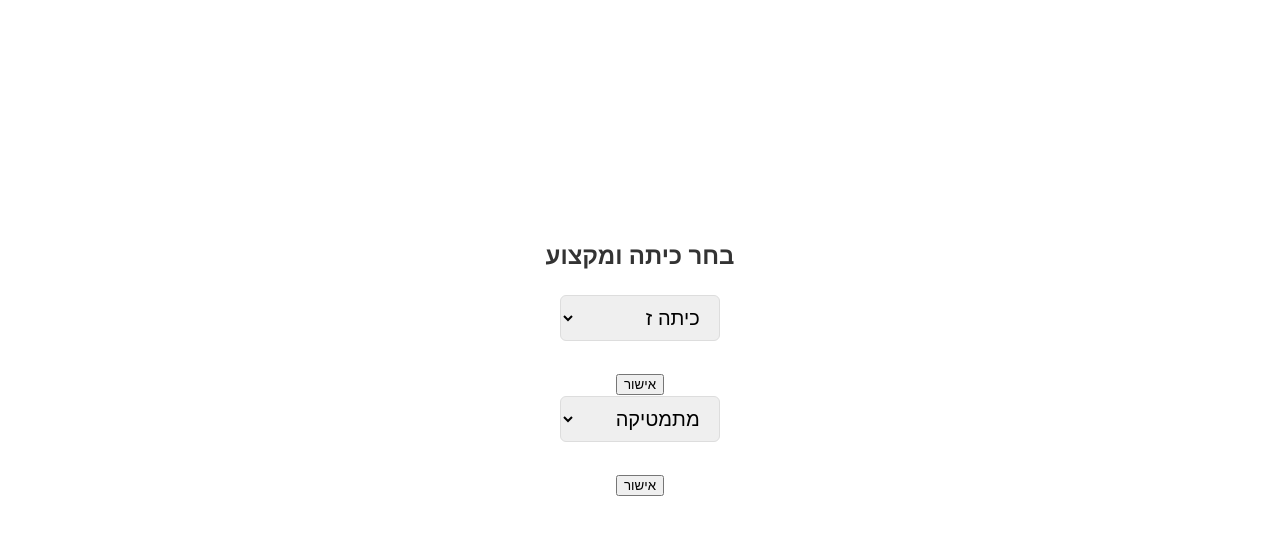
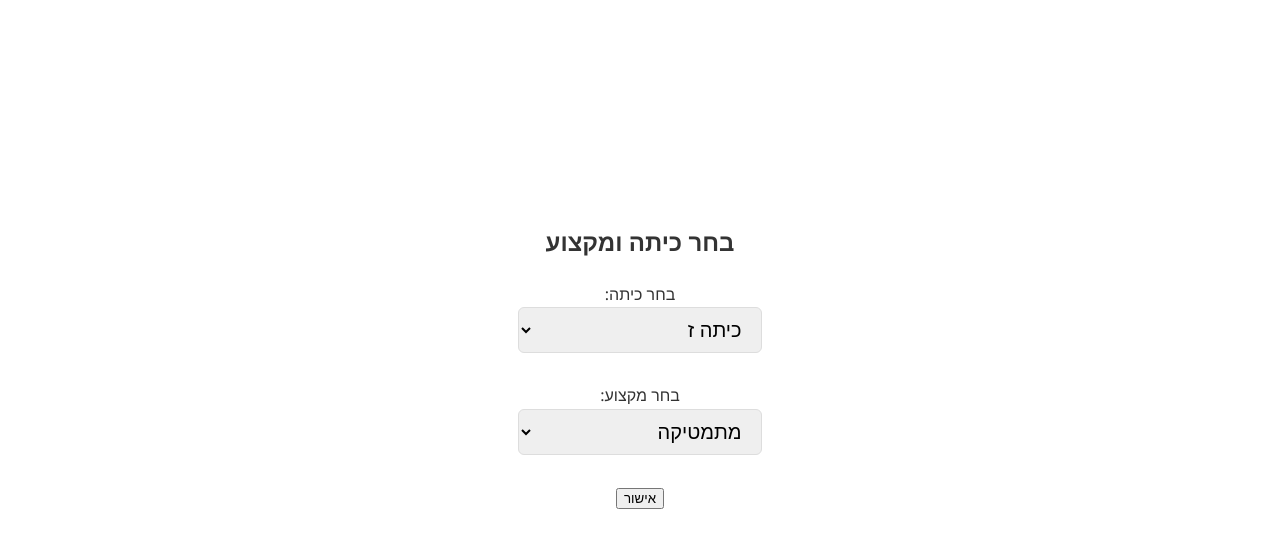
Before and after one commit to talmeshulam2010/hackathon.web2, a plain HTML site: page index.html in a window 1280 px wide. Both pictures are taken after a click on the button "התחל". Shown: the part 83-630 px from the top of the page. Drawn offline with Linux system fonts and the light colour scheme.

Commit message:
Update index.html

```diff
--- a/index.html
+++ b/index.html
@@ -3,8 +3,7 @@
   <head>
     <link rel="stylesheet" href="./style/style.css"/>
     <script src="./script/script.js" defer></script>
-
-  </head>
+    <title>אתר למידה</title> </head>
   <body dir="rtl">
 
     <div class="main_header">
@@ -24,23 +23,21 @@
         <h2>בחר כיתה ומקצוע</h2>
         <div id="selectedGradeDisplay" class="grade-display"></div>
         <form id="gradeForm">
-          <select id="gradeSelect">
+          <label for="gradeSelect">בחר כיתה:</label> <select id="gradeSelect">
             <option>כיתה ז</option>
             <option>כיתה ח</option>
             <option>כיתה ט</option>
           </select>
-          <input type="submit" value="אישור">
-        </form>
+          </form>
 
         <form id="subjectForm">
-          <select id="subjectSelect">
+          <label for="subjectSelect">בחר מקצוע:</label> <select id="subjectSelect">
             <option>מתמטיקה</option>
             <option>אנגלית</option>
             <option>מדעים</option>
             <option>עברית</option>
           </select>
-          <input type="submit" value="אישור">
-        </form>
+          <input type="submit" value="אישור"> </form>
       </div>
 
     </div>
```
